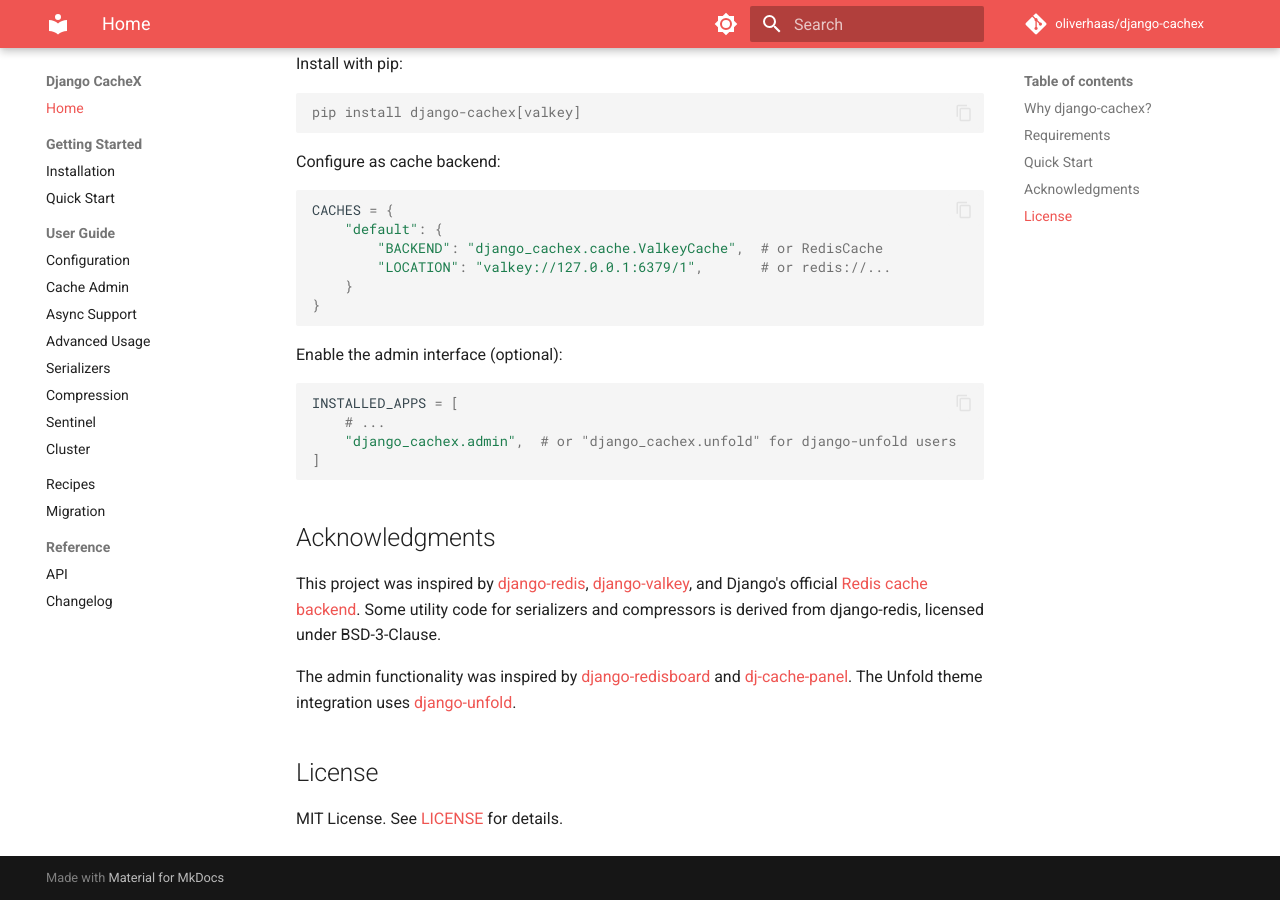
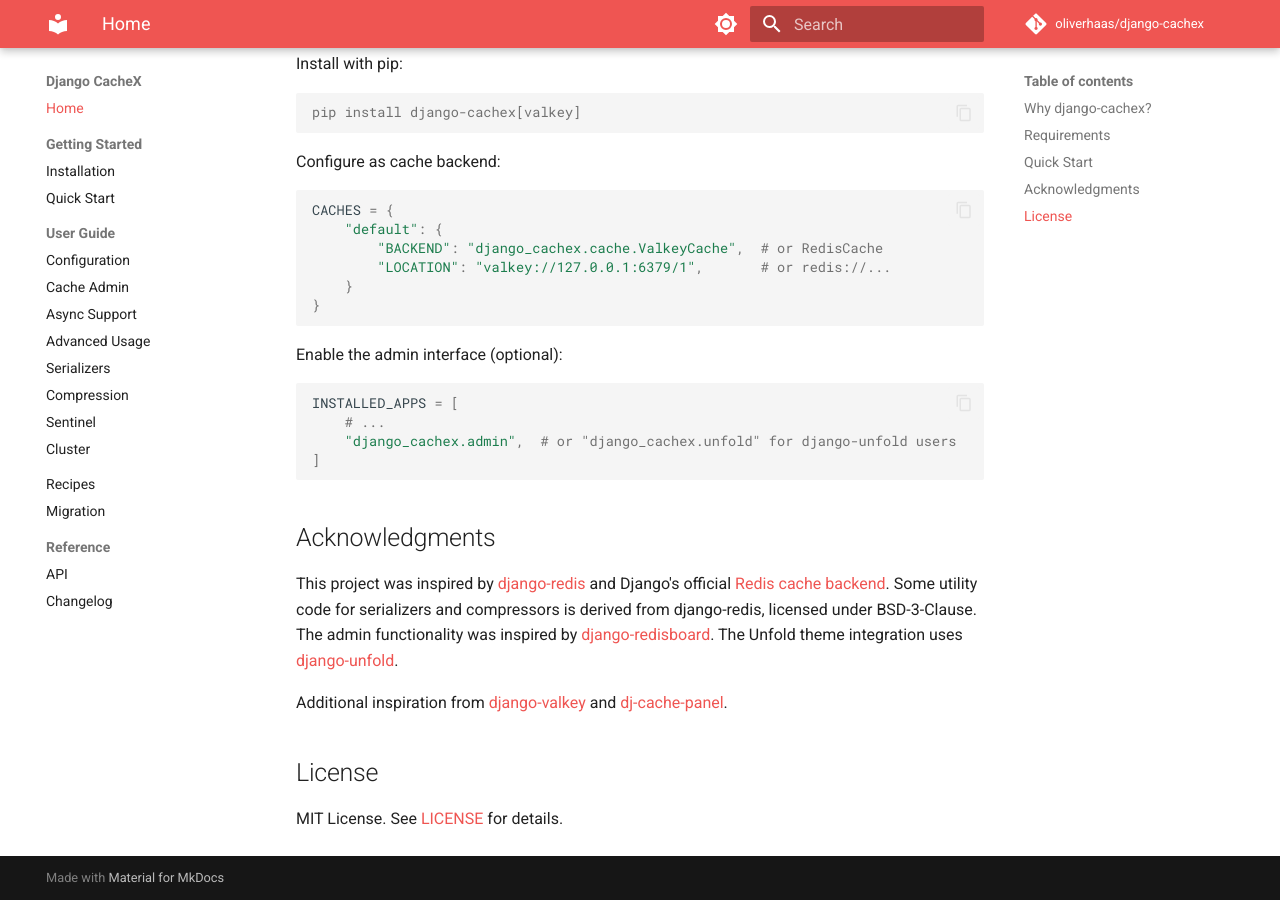
Before and after one commit to oliverhaas/django-cachex, an MkDocs documentation site: the page built from docs/index.md, in a window 1280 px wide and 900 px high, scrolled down 933 px. Built offline with MkDocs 1.6.1 and Material for MkDocs 9.7.7, drawn with Linux system fonts in a browser that asks for light colours; comment, search, counter and statistics services are not loaded; the version menu is left out.

Commit message:
docs: tone down django-valkey and dj-cache-panel in acknowledgments

```diff
--- a/docs/index.md
+++ b/docs/index.md
@@ -57,9 +57,9 @@
 
 ## Acknowledgments
 
-This project was inspired by [django-redis](https://github.com/jazzband/django-redis), [django-valkey](https://github.com/amirreza8002/django-valkey), and Django's official [Redis cache backend](https://docs.djangoproject.com/en/stable/topics/cache/#redis). Some utility code for serializers and compressors is derived from django-redis, licensed under BSD-3-Clause.
+This project was inspired by [django-redis](https://github.com/jazzband/django-redis) and Django's official [Redis cache backend](https://docs.djangoproject.com/en/stable/topics/cache/#redis). Some utility code for serializers and compressors is derived from django-redis, licensed under BSD-3-Clause. The admin functionality was inspired by [django-redisboard](https://github.com/ionelmc/django-redisboard). The Unfold theme integration uses [django-unfold](https://unfoldadmin.com/).
 
-The admin functionality was inspired by [django-redisboard](https://github.com/ionelmc/django-redisboard) and [dj-cache-panel](https://github.com/vinitkumar/dj-cache-panel). The Unfold theme integration uses [django-unfold](https://unfoldadmin.com/).
+Additional inspiration from [django-valkey](https://github.com/amirreza8002/django-valkey) and [dj-cache-panel](https://github.com/vinitkumar/dj-cache-panel).
 
 ## License
 
```
Also changed, not shown: README.md (+2 -2 lines).
